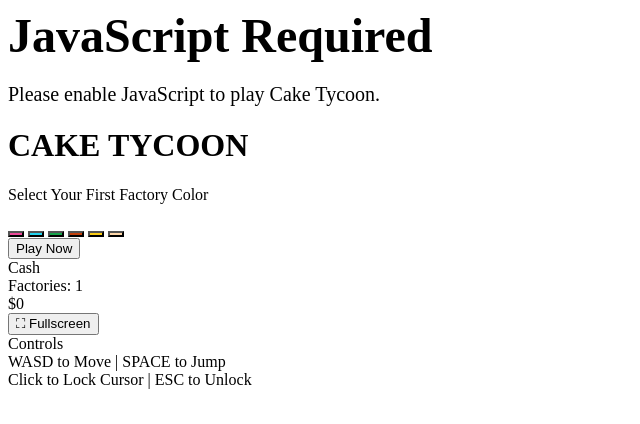
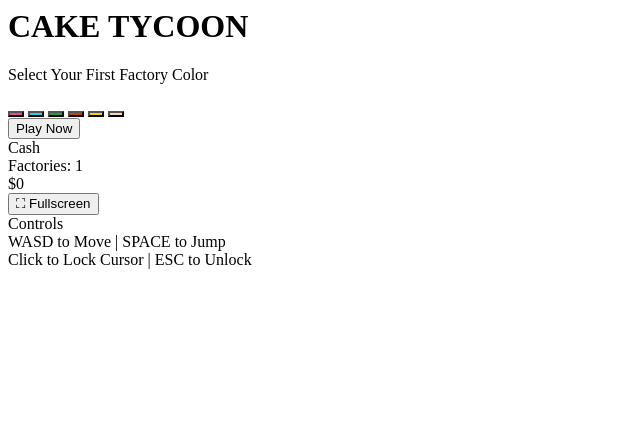
Before and after one commit to xiaochenpan/steven_cake_tycoon, a plain HTML site: page index.html in a window 1280 px wide. Shown: the whole page, without its empty margins (0-640 px from the left). Drawn offline with Linux system fonts and the light colour scheme.

Commit message:
remove the hardlink

```diff
--- a/index.html
+++ b/index.html
@@ -1,7 +1,4 @@
-<div id="js-warning">
-        <h1 style="font-size: 3rem; font-weight: 900; margin-bottom: 16px;">JavaScript Required</h1>
-        <p style="font-size: 1.25rem;">Please enable JavaScript to play Cake Tycoon.</p>
-    </div>
+    <script src="script.js"></script>
 
     <div id="loading-screen">
         <div class="loader-ring"></div>
```
